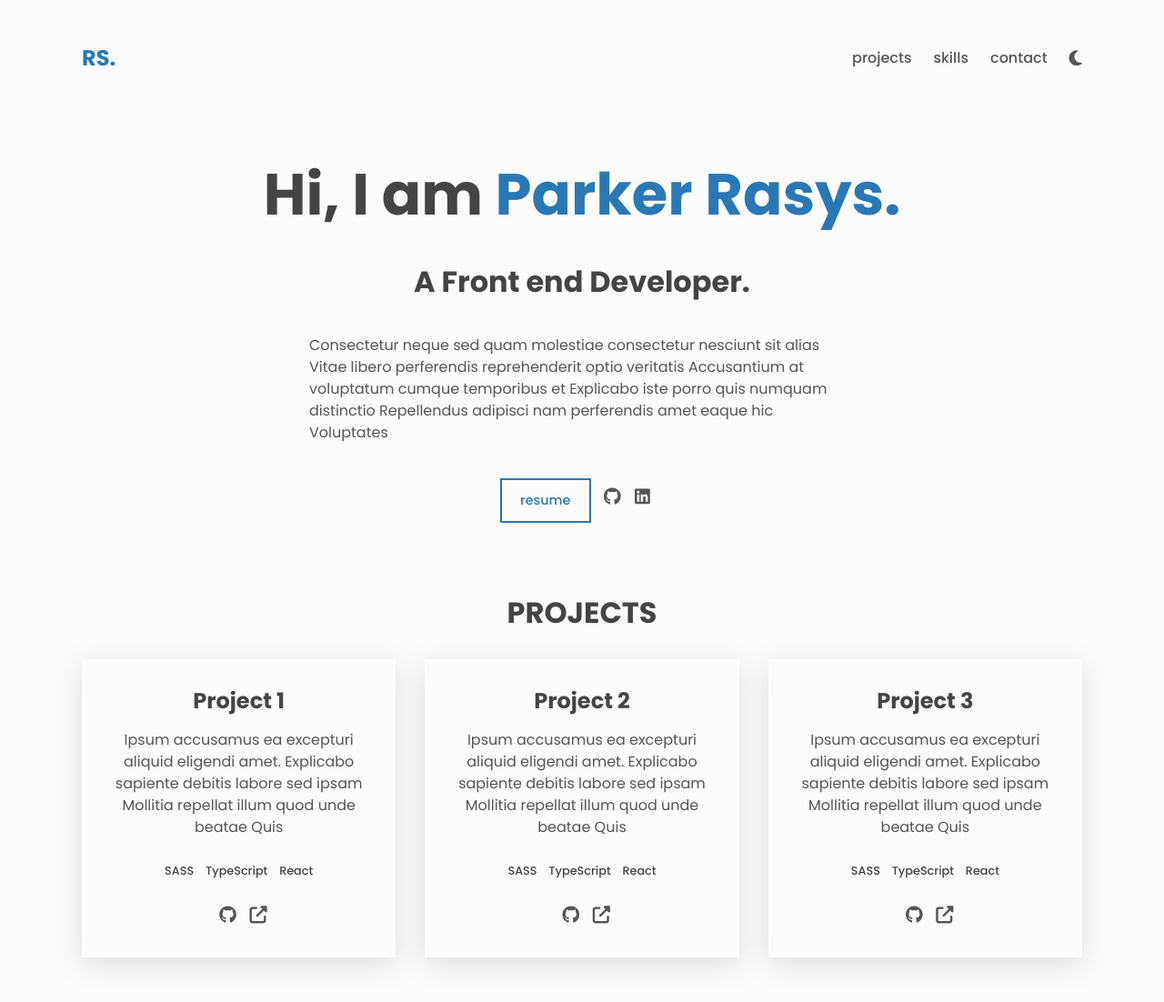
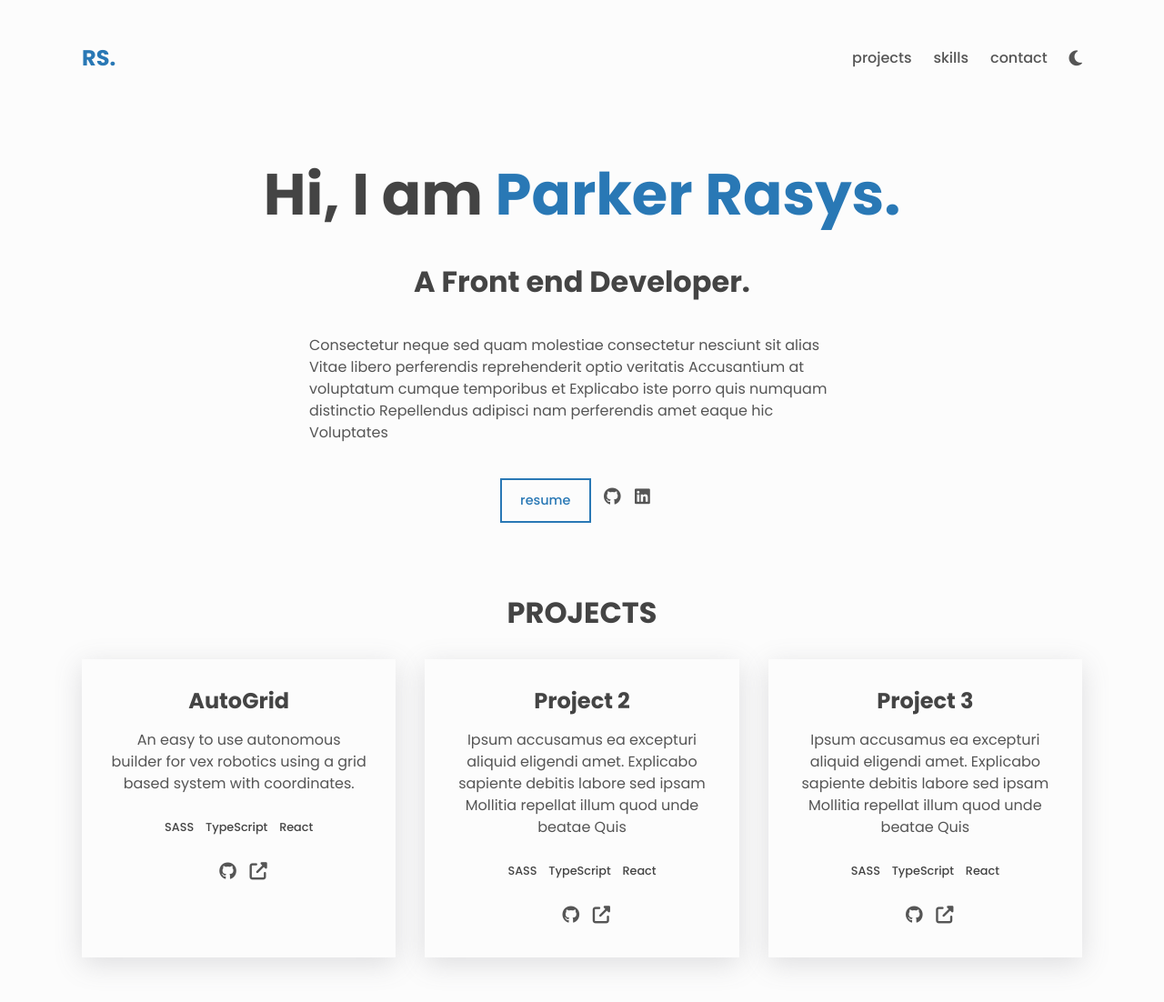
Before and after one commit to parkerrasys/parkerrasys.github.io, a plain HTML site: page index.html in a window 1280 px wide. Shown: the top 1102 px of the page at 91% size. Drawn offline with Linux system fonts and the light colour scheme.

Commit message:
Update index.html

```diff
--- a/index.html
+++ b/index.html
@@ -94,11 +94,9 @@
 
         <div class="projects__grid">
           <div class="project">
-            <h3>Project 1</h3>
+            <h3>AutoGrid</h3>
             <p class="project__description">
-              Ipsum accusamus ea excepturi aliquid eligendi amet. Explicabo
-              sapiente debitis labore sed ipsam Mollitia repellat illum quod
-              unde beatae Quis
+              An easy to use autonomous builder for vex robotics using a grid based system with coordinates.
             </p>
             <ul class="project__stack">
               <li class="project__stack-item">SASS</li>
```
